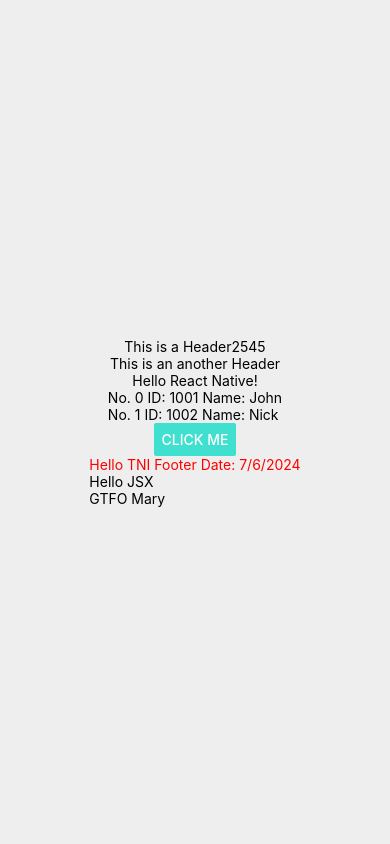
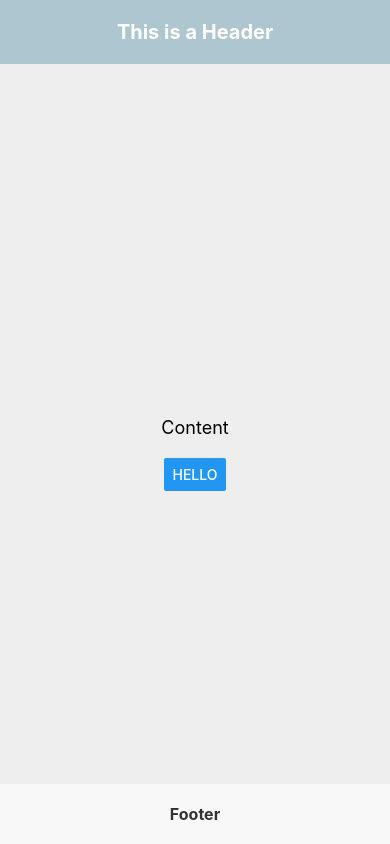
Before and after one commit to PaisanKjn/ReactTestUni, a React Native app: screen / in a window 390 px wide. Built offline with nearby package versions, Linux system fonts and the light colour scheme.

Commit message:
Week 4 Exercise

```diff
--- a/App.tsx
+++ b/App.tsx
@@ -2,6 +2,7 @@
 import { StyleSheet, Text, View, Button, Alert } from 'react-native';
 import AppFooter from './components/AppFooter';
 import AppHeader from './components/AppHeader';
+import Content from './components/Content';
 
 export default function App(): React.JSX.Element {
 
@@ -14,30 +15,9 @@
   ]
 
   return (
-    <View style={styles.container}>
-      <AppHeader title = "This is a Header" year={2002}/>
-      <AppHeader title = "This is an another Header"/>
-
-      <Text>Hello React Native!</Text>
-      <View>
-      {users.map((data, index) => {
-        return (
-          <Text key = {data.id}>
-            No. {index} ID: {data.id} Name: {data.name}
-          </Text>
-        )
-      })}
-      </View>
-      <Button
-        title="Click Me"
-        // onPress={() => {
-        //   Alert.alert("HI", "React Native is SO fun!");
-        // }}
-
-        onPress={onClickMe}
-        color="turquoise"
-      />
-      <StatusBar style="auto" />
+    <View style = {styles.container}>
+      <AppHeader title = "This is a Header"/>
+      <Content/>
       <AppFooter />
     </View>
   );
@@ -47,7 +27,7 @@
   container: {
     flex: 1,
     backgroundColor: '#eee',
-    alignItems: 'center',
+
     justifyContent: 'center',
   },
 });
--- a/components/AppFooter.tsx
+++ b/components/AppFooter.tsx
@@ -6,26 +6,28 @@
   const hello2 = <Text>Hello JSX</Text>;
   const isLogin = false;
   return (
-    <View>
-      <Text style={styles.myText}>
-        {hello} Date: {new Date().toLocaleDateString()}
-      </Text>
-      {hello2}
-
-      {isLogin && <Text>Welcome</Text>}
-      {
-        isLogin ?
-        (<Text>Welcome Mary</Text>) :
-        (<Text>GTFO Mary</Text>)
-      }
-    </View>
+    <View style = {styles.footer}>
+      <Text style = {styles.footerText}>Footer</Text>
+    </View >
   )
 }
 
 export default AppFooter
 
 const styles = StyleSheet.create({
-  myText: {
-    color: "red"
-  }
-})
+  footer: {
+  backgroundColor: '#f8f8f8',
+  padding: 20,
+  alignItems: 'center',
+  justifyContent: 'center',
+  position: 'absolute',
+  left: 0,
+  right: 0,
+  bottom: 0,
+  },
+  footerText: {
+  fontSize: 16,
+  fontWeight: 'bold',
+  color: '#333',
+  },
+  });
--- a/components/AppHeader.tsx
+++ b/components/AppHeader.tsx
@@ -1,4 +1,4 @@
-import { View, Text } from 'react-native'
+import {StyleSheet, View, Text } from 'react-native'
 import React from 'react'
 
 type AppHeaderProps = {
@@ -8,8 +8,8 @@
 
 const AppHeader = ({title, year}: AppHeaderProps):React.JSX.Element => {
   return (
-    <View>
-      <Text>
+    <View style = {styles.header}>
+      <Text style = {styles.headerText}>
         {title}
         {year && year + 543}
 
@@ -17,5 +17,23 @@
     </View>
   )
 }
+const styles = StyleSheet.create({
+    header: {
+    backgroundColor: '#AEC6CF',
+    padding: 20,
+    alignItems: 'center',
+    justifyContent: 'center',
+    },
+    headerText: {
+    fontSize: 20,
+    fontWeight: 'bold',
+    color: '#fff',
+    },
+    subtitleText: {
+    fontSize: 16,
+    color: '#fff',
+    },
+    });
+
 
 export default AppHeader
--- /dev/null
+++ b/components/Content.tsx
@@ -0,0 +1,25 @@
+import { StyleSheet, Text, View , Button} from 'react-native'
+import React from 'react'
+
+const Content = () => {
+  return (
+    <View style = {styles.content}>
+      <Text style = {styles.text}>Content</Text>
+      <Button title='Hello'/>
+    </View>
+  )
+}
+
+export default Content
+
+const styles = StyleSheet.create({
+    content: {
+    flex: 1,
+    alignItems: 'center',
+    justifyContent: 'center',
+    },
+    text: {
+    fontSize: 18,
+    marginBottom: 20,
+    },
+    });
```
